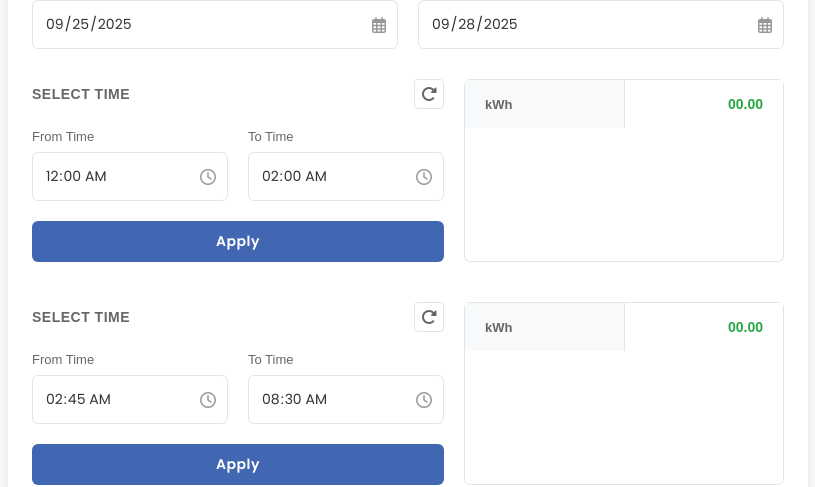
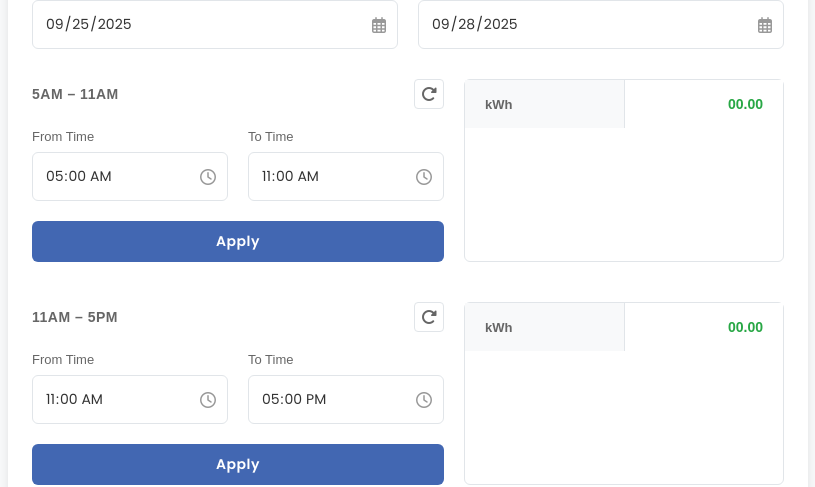
Before and after one commit to Ritik11131/kimbal-date-time-kwh-filter, an Angular app: page /1/1/1 in a window 1280 px wide. Shown: the part 236-723 px from the top of the page, without its empty margins (232-1047 px from the left). Built offline with nearby package versions, Linux system fonts and the light colour scheme.

Commit message:
feat: revise default time control sections, implement API call splitting for overnight time ranges, and add Claude Code guidance documentation.

```diff
--- a/src/app/date-time-kwh-filter/date-time-kwh-filter.ts
+++ b/src/app/date-time-kwh-filter/date-time-kwh-filter.ts
@@ -16,10 +16,14 @@ export interface ControlSectionData {
 }
 
 export interface ApiResponse {
+  netkvah?: Array<{
+    ts: number;
+    value: string;
+  }>;
   [key: string]: Array<{
     ts: number;
     value: string;
-  }>;
+  }> | undefined;
 }
 
 export interface DateRange {
@@ -37,69 +41,10 @@ export interface DateRange {
 export class DateTimeKwhFilter {
 
   controlSections: ControlSectionData[] = [
-    {
-      id: 'section-1',
-      title: 'SELECT TIME',
-      fromTime: '00:00',
-      toTime: '02:00',
-      purchase: '00.00',
-      isPositive: true,
-      isLoading: false
-    },
-    {
-      id: 'section-2',
-      title: 'SELECT TIME',
-      fromTime: '02:45',
-      toTime: '08:30',
-      purchase: '00.00',
-      isPositive: true,
-      isLoading: false
-    },
-    {
-      id: 'section-3',
-      title: 'SELECT TIME',
-      fromTime: '08:30',
-      toTime: '12:00',
-      purchase: '00.00',
-      isPositive: true,
-      isLoading: false
-    },
-    {
-      id: 'section-4',
-      title: 'SELECT TIME',
-      fromTime: '12:00',
-      toTime: '16:30',
-      purchase: '00.00',
-      isPositive: true,
-      isLoading: false
-    },
-    {
-      id: 'section-5',
-      title: 'SELECT TIME',
-      fromTime: '16:30',
-      toTime: '19:00',
-      purchase: '00.00',
-      isPositive: true,
-      isLoading: false
-    },
-    {
-      id: 'section-6',
-      title: 'SELECT TIME',
-      fromTime: '19:00',
-      toTime: '22:30',
-      purchase: '00.00',
-      isPositive: true,
-      isLoading: false
-    },
-    {
-      id: 'section-7',
-      title: 'SELECT TIME',
-      fromTime: '22:30',
-      toTime: '23:59',
-      purchase: '00.00',
-      isPositive: true,
-      isLoading: false
-    }
+    { id: 'section-1', title: '5AM – 11AM',  fromTime: '05:00', toTime: '11:00', purchase: '00.00', isPositive: true, isLoading: false },
+    { id: 'section-2', title: '11AM – 5PM',  fromTime: '11:00', toTime: '17:00', purchase: '00.00', isPositive: true, isLoading: false },
+    { id: 'section-3', title: '5PM – 11PM',  fromTime: '17:00', toTime: '23:00', purchase: '00.00', isPositive: true, isLoading: false },
+    { id: 'section-4', title: '11PM – 5AM',  fromTime: '23:00', toTime: '05:00', purchase: '00.00', isPositive: true, isLoading: false },
   ];
 
   dateRange!: DateRange;
@@ -227,12 +172,6 @@ export class DateTimeKwhFilter {
       return false;
     }
 
-    // From time must always be less than to time (e.g. 23:00 to 05:00 is not allowed).
-    if (section.fromTime >= section.toTime) {
-      alert('From time must be before to time');
-      return false;
-    }
-
     return true;
   }
 
@@ -303,8 +242,28 @@ export class DateTimeKwhFilter {
   }
 
   private async makeApiCall(date: string, fromTime: string, toTime: string): Promise<ApiResponse> {
-    const startTs = this.convertToTimestamp(date, fromTime);
-    const endTs = this.convertToTimestamp(date, toTime);
+    if (fromTime > toTime) {
+      // Overnight section: split into two calls for the same calendar day
+      // Part 1: fromTime → midnight (start of next day)
+      const next = new Date(date);
+      next.setUTCDate(next.getUTCDate() + 1);
+      const nextDateStr = next.toISOString().split('T')[0];
+      const res1 = await this.fetchTimeseries(date, fromTime, nextDateStr, '00:00');
+
+      await this.delay(500);
+
+      // Part 2: 00:00 → toTime on the same day
+      const res2 = await this.fetchTimeseries(date, '00:00', date, toTime);
+
+      return { netkvah: [...(res1.netkvah || []), ...(res2.netkvah || [])] };
+    }
+
+    return this.fetchTimeseries(date, fromTime, date, toTime);
+  }
+
+  private async fetchTimeseries(startDate: string, startTime: string, endDate: string, endTime: string): Promise<ApiResponse> {
+    const startTs = this.convertToTimestamp(startDate, startTime);
+    const endTs = this.convertToTimestamp(endDate, endTime);
 
     const url = `${this.API_BASE_URL}?keys=netkvah&startTs=${startTs}&endTs=${endTs}&agg=SUM&interval=7200000`;
 
@@ -313,15 +272,11 @@ export class DateTimeKwhFilter {
       'Content-Type': 'application/json'
     });
 
-    const debugInfo = { url, startTs, endTs, date, fromTime, toTime, timestamp: new Date().toISOString() };
+    const debugInfo = { url, startTs, endTs, startDate, startTime, endDate, endTime, timestamp: new Date().toISOString() };
     this.debugApiCalls.push(debugInfo);
 
-    // console.lo'Making API call:', debugInfo);
-
     try {
-      // ✅ use firstValueFrom to stay inside Angular zone
       const response = await firstValueFrom(this.http.get<ApiResponse>(url, { headers }));
-      // console.lo'API Response received:', response);
       return response || {};
     } catch (error) {
       console.error('API Error:', error);
```
